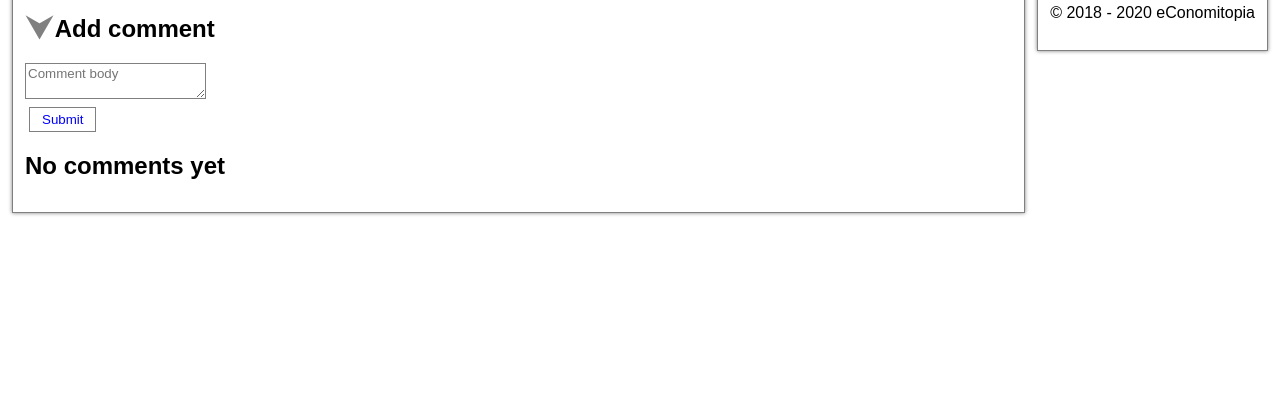
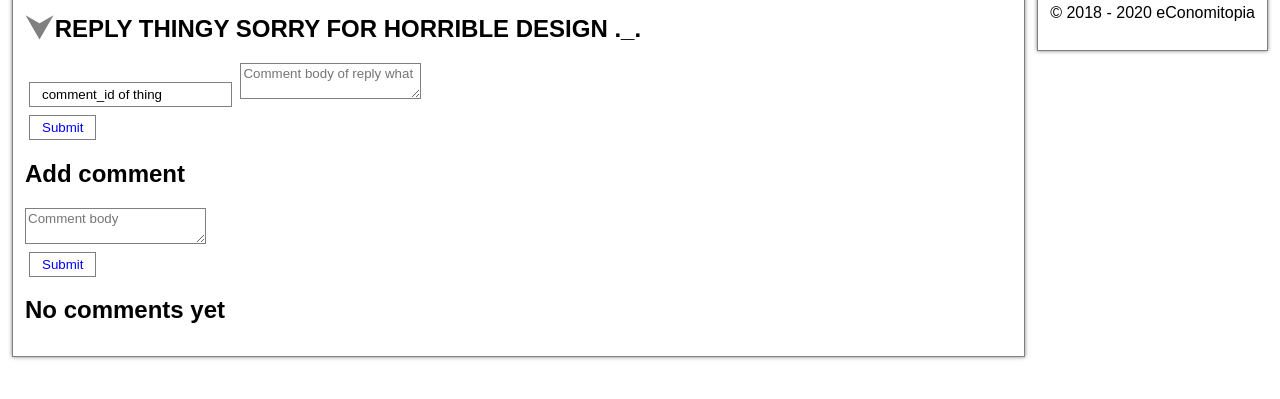
Before and after one commit to SuperLeaf1995/forum-website, a Flask app: template xaiecon/templates/post/details.html in a window 1280 px wide. Shown: the part 380-779 px from the top of the page. Run offline with Flask 2, Linux system fonts and the light colour scheme; the template is opened without the code that fills it, so the values that code supplies are empty.

Commit message:
reply form

```diff
--- a/xaiecon/templates/post/details.html
+++ b/xaiecon/templates/post/details.html
@@ -37,6 +37,13 @@
 
 	</br>
 
+	<h2>REPLY THINGY SORRY FOR HORRIBLE DESIGN ._.</h2>
+	<form enctype='multipart/form-data' method='POST' action='/comment/reply'>
+		<input type='text' name='cid' value='comment_id of thing'>
+		<textarea class='textbar-normal' type='text' name='body' placeholder='Comment body of reply what'></textarea></br>
+		<input type='submit'>
+	</form>
+
 	<h2>Add comment</h2>
 	<form enctype='multipart/form-data' method='POST' action='/comment/create'>
 		<input type='text' name='pid' style='display:none;' value='{{ post.id }}'>
```
